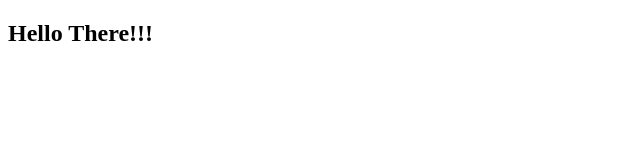
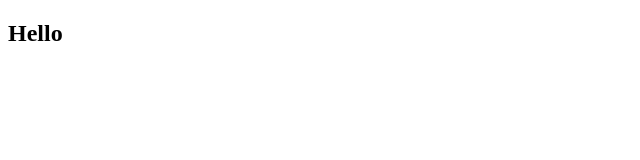
Before and after one commit to SnigdhaPNayak/test, an Angular app in the folder gittest/: page / in a window 1280 px wide. Shown: the top 160 px of the page, without its empty margins (0-640 px from the left). Built offline with nearby package versions, Linux system fonts and the light colour scheme.

Commit message:
first conflit commit

```diff
--- a/gittest/src/app/app.component.html
+++ b/gittest/src/app/app.component.html
@@ -1 +1 @@
-<h2>Hello There!!!</h2>
+<h2>Hello</h2>
```
